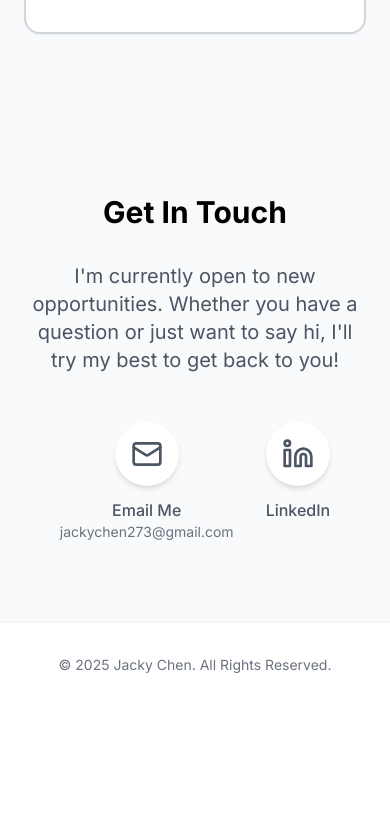
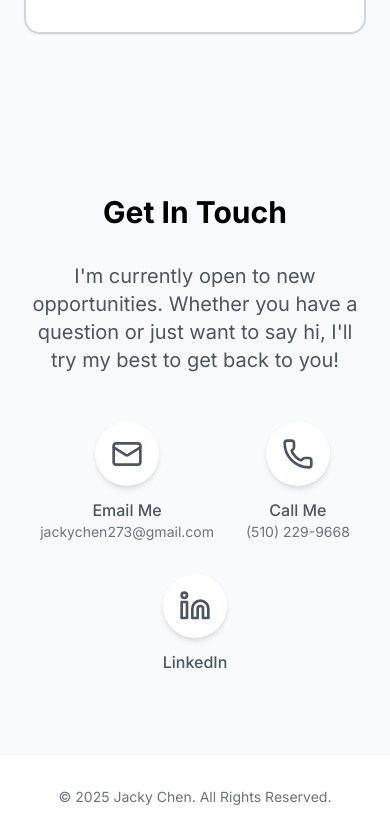
Before and after one commit to jackychen-dev/portfolio, a Next.js app: page / in a window 390 px wide. Shown: the part 6493-7332 px from the top of the page. Before the commit the page ends 7200 px from the top, so only its background shows below. Built offline with nearby package versions, Linux system fonts and the light colour scheme.

Commit message:
Add phone number to contact section

```diff
--- a/components/Contact.tsx
+++ b/components/Contact.tsx
@@ -1,7 +1,7 @@
 'use client'
 
 import { motion } from 'framer-motion'
-import { Mail, Linkedin } from 'lucide-react'
+import { Mail, Linkedin, Phone } from 'lucide-react'
 
 export default function Contact() {
   return (
@@ -29,7 +29,7 @@ export default function Contact() {
           initial={{ opacity: 0, scale: 0.9 }}
           whileInView={{ opacity: 1, scale: 1 }}
           viewport={{ once: true }}
-          className="flex justify-center gap-8"
+          className="flex flex-wrap justify-center gap-8"
         >
           <a href="mailto:jackychen273@gmail.com" className="flex flex-col items-center gap-3 text-gray-600 dark:text-gray-300 hover:text-blue-600 dark:hover:text-blue-400 transition-all duration-300 group">
             <div className="p-4 bg-white dark:bg-neutral-800 rounded-full shadow-md group-hover:shadow-lg group-hover:scale-110 transition-all duration-300">
@@ -38,6 +38,16 @@ export default function Contact() {
             <div className="flex flex-col items-center">
               <span className="font-medium">Email Me</span>
               <span className="text-sm text-gray-500 dark:text-gray-400">jackychen273@gmail.com</span>
+            </div>
+          </a>
+
+          <a href="tel:+15102299668" className="flex flex-col items-center gap-3 text-gray-600 dark:text-gray-300 hover:text-blue-600 dark:hover:text-blue-400 transition-all duration-300 group">
+            <div className="p-4 bg-white dark:bg-neutral-800 rounded-full shadow-md group-hover:shadow-lg group-hover:scale-110 transition-all duration-300">
+              <Phone size={32} />
+            </div>
+            <div className="flex flex-col items-center">
+              <span className="font-medium">Call Me</span>
+              <span className="text-sm text-gray-500 dark:text-gray-400">(510) 229-9668</span>
             </div>
           </a>
 
```
